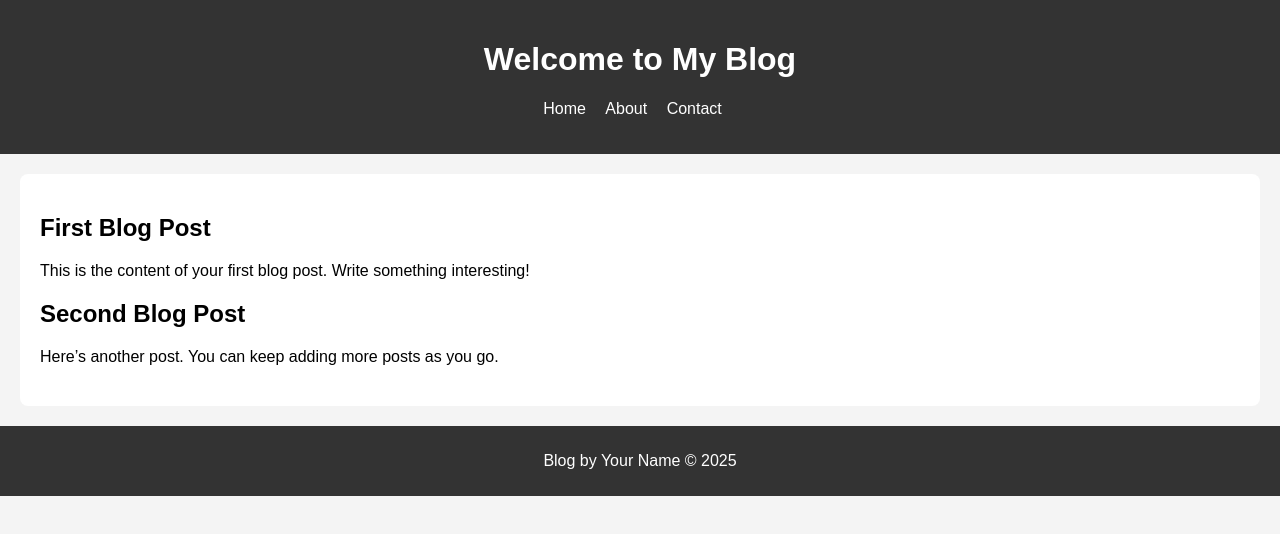
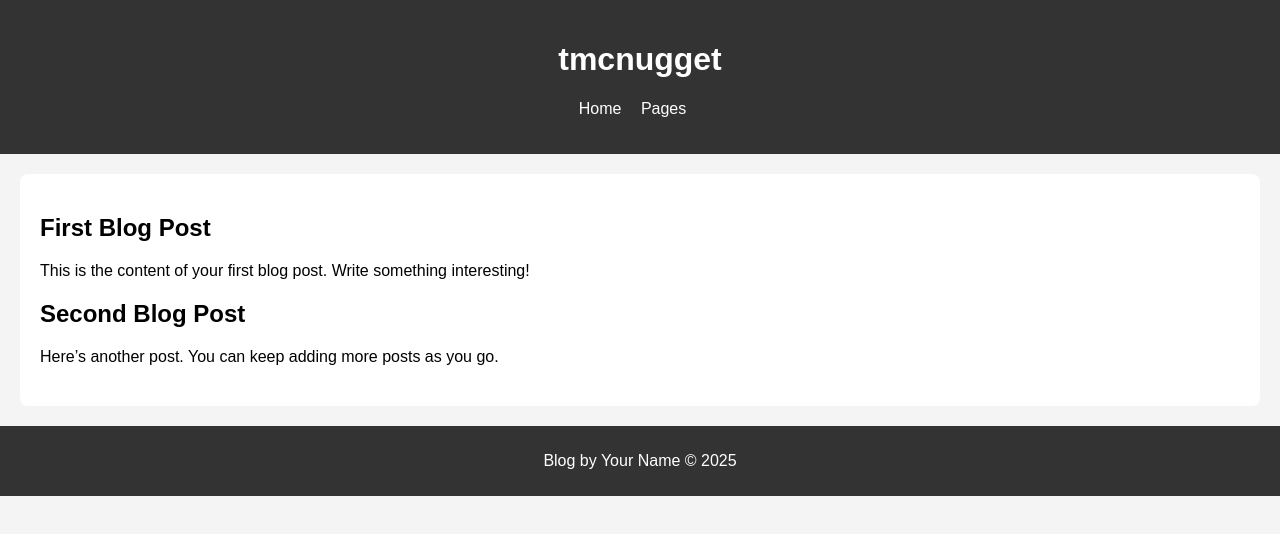
Before and after one commit to tmcnugget/tmcnugget.github.io, a plain HTML site: page index.html in a window 1280 px wide. Drawn offline with Linux system fonts and the light colour scheme; a web font is replaced by a local one.

Commit message:
Update index.html

```diff
--- a/index.html
+++ b/index.html
@@ -3,17 +3,16 @@
 <head>
     <meta charset="UTF-8">
     <meta name="viewport" content="width=device-width, initial-scale=1.0">
-    <title>My Blog</title>
+    <title>Home - tmcnugget.github.io</title>
     <link rel="stylesheet" href="style.css">
 </head>
 <body>
     <header>
-        <h1>Welcome to My Blog</h1>
+        <h1>tmcnugget</h1>
         <nav>
             <ul>
-                <li><a href="#">Home</a></li>
-                <li><a href="#">About</a></li>
-                <li><a href="#">Contact</a></li>
+                <li><a href="https://tmcnugget.github.io/">Home</a></li>
+                <li><a href="https://tmcnugget.github.io/pageslist">Pages</a></li>
             </ul>
         </nav>
     </header>
```
